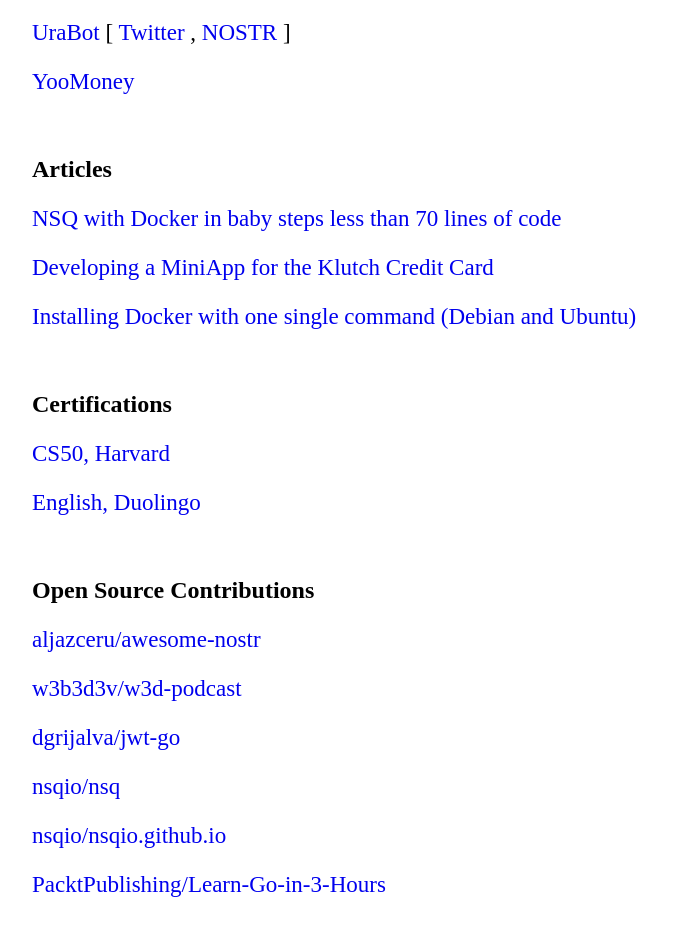
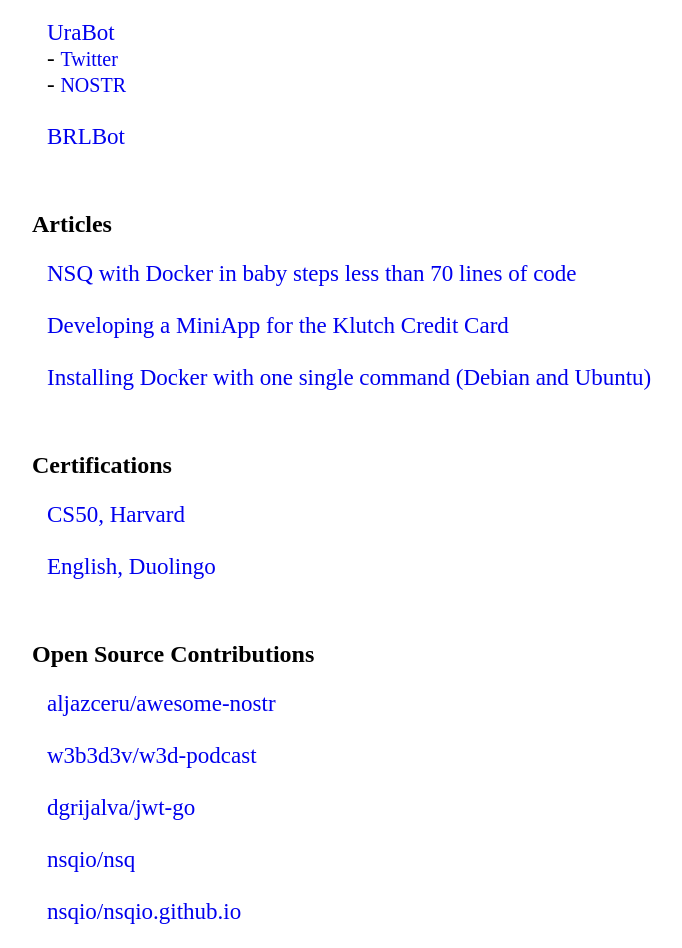
Before and after one commit to victorabarros/victorabarros.github.io, a plain HTML site: page index.html in a window 1280 px wide. Shown: the part 360-1308 px from the top of the page, without its empty margins (96-778 px from the left). Drawn offline with Linux system fonts and the light colour scheme.

Commit message:
add brlbot and comment yoomoney

```diff
--- a/index.html
+++ b/index.html
@@ -10,7 +10,7 @@
     <br />
 
     <h2>Bio</h2>
-    <p style="font-size: 23px">
+    <p style="font-size: 23px; margin-left: 15px;">
       Currently working at
       <a
         target="_blank"
@@ -23,33 +23,44 @@
     <br />
 
     <h2>Side Projects</h2>
-    <p style="font-size: 23px">
+    <p style="font-size: 23px; margin-left: 15px;">
       <a
         target="_blank"
         style="text-decoration: none"
         href="https://github.com/victorabarros/ura-bot"
       >
-        UraBot
+      UraBot
       </a>
-      [
+      <br/>
+      -
       <a
         target="_blank"
-        style="text-decoration: none"
+        style="text-decoration: none;font-size: 20px;"
         href="https://twitter.com/UraniumStockBot"
       >
         Twitter
       </a>
-      ,
+      <br/>
+      -
       <a
         target="_blank"
-        style="text-decoration: none"
+        style="text-decoration: none;font-size: 20px;"
         href="https://nostter.app/urastockbot@iris.to"
       >
         NOSTR
       </a>
-      ]
+      <br/>
+      <br/>
+      <a
+        target="_blank"
+        style="text-decoration: none"
+        href="https://x.com/BRLBot"
+      >
+      BRLBot
+      </a>
+      <br/>
     </p>
-    <p style="font-size: 23px">
+    <!-- <p style="font-size: 23px; margin-left: 15px;">
       <a
         target="_blank"
         style="text-decoration: none"
@@ -57,11 +68,11 @@
       >
         YooMoney
       </a>
-    </p>
+    </p> -->
 
     <br />
     <h2>Articles</h2>
-    <p style="font-size: 23px">
+    <p style="font-size: 23px; margin-left: 15px;">
       <a
         target="_blank"
         style="text-decoration: none"
@@ -69,8 +80,8 @@
       >
         NSQ with Docker in baby steps less than 70 lines of code
       </a>
-    </p>
-    <p style="font-size: 23px">
+      <br/>
+      <br/>
       <a
         target="_blank"
         style="text-decoration: none"
@@ -78,8 +89,8 @@
       >
         Developing a MiniApp for the Klutch Credit Card
       </a>
-    </p>
-    <p style="font-size: 23px">
+      <br/>
+      <br/>
       <a
         target="_blank"
         style="text-decoration: none"
@@ -91,7 +102,7 @@
 
     <br />
     <h2>Certifications</h2>
-    <p style="font-size: 23px">
+    <p style="font-size: 23px; margin-left: 15px;">
       <a
         target="_blank"
         style="text-decoration: none"
@@ -99,8 +110,8 @@
       >
         CS50, Harvard
       </a>
-    </p>
-    <p style="font-size: 23px">
+      <br/>
+      <br/>
       <a
         target="_blank"
         style="text-decoration: none"
@@ -115,7 +126,7 @@
     <!-- TODO
     https://github.com/nostr-dev-kit/ndk/pull/237
     https://github.com/adilmoujahid/blockchain-python-tutorial/pull/15 -->
-    <p style="font-size: 23px">
+    <p style="font-size: 23px; margin-left: 15px;">
       <a
         target="_blank"
         style="text-decoration: none"
@@ -123,8 +134,8 @@
       >
         aljazceru/awesome-nostr
       </a>
-    </p>
-    <p style="font-size: 23px">
+      <br/>
+      <br/>
       <a
         target="_blank"
         style="text-decoration: none"
@@ -132,8 +143,8 @@
       >
         w3b3d3v/w3d-podcast
       </a>
-    </p>
-    <p style="font-size: 23px">
+      <br/>
+      <br/>
       <a
         target="_blank"
         style="text-decoration: none"
@@ -141,8 +152,8 @@
       >
         dgrijalva/jwt-go
       </a>
-    </p>
-    <p style="font-size: 23px">
+      <br/>
+      <br/>
       <a
         target="_blank"
         style="text-decoration: none"
@@ -150,8 +161,8 @@
       >
         nsqio/nsq
       </a>
-    </p>
-    <p style="font-size: 23px">
+      <br/>
+      <br/>
       <a
         target="_blank"
         style="text-decoration: none"
@@ -159,8 +170,8 @@
       >
         nsqio/nsqio.github.io
       </a>
-    </p>
-    <p style="font-size: 23px">
+      <br/>
+      <br/>
       <a
         target="_blank"
         style="text-decoration: none"
@@ -172,7 +183,7 @@
 
     <br />
     <h2>Professional Membership</h2>
-    <p style="font-size: 23px">
+    <p style="font-size: 23px; margin-left: 15px;">
       <a
         target="_blank"
         style="text-decoration: none"
```
Also changed, not shown: 1 other file.
